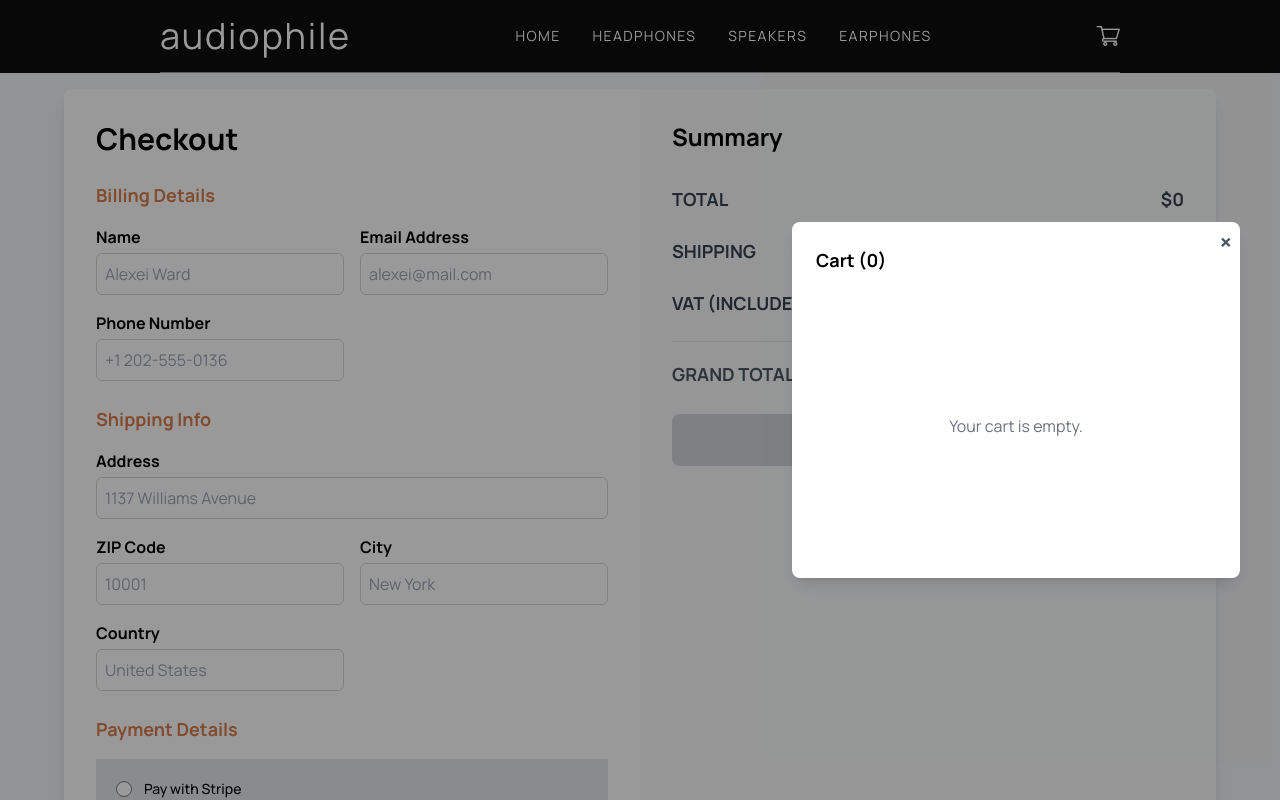
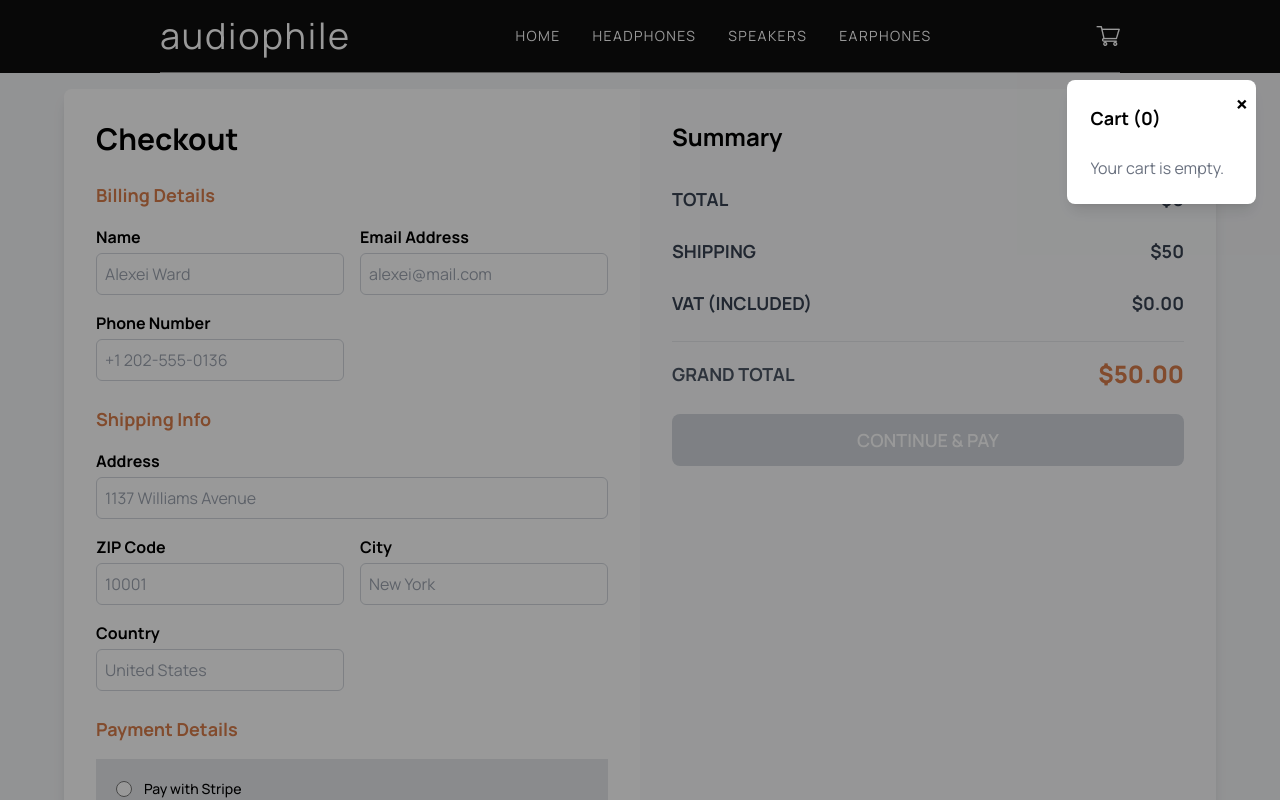
Before and after one commit to EjiroOsiephri/Audiophille-Ecommerce, a Next.js app: page /checkout in a window 1280 px wide. Both pictures are taken after a click on the element 1108 px from the left and 36 px from the top of the page. Shown: the top 800 px of the page. Built offline with nearby package versions, Linux system fonts and the light colour scheme.

Commit message:
feats/add fixed cart issue and also added animate prsense

```diff
--- a/src/components/CartComponent.tsx
+++ b/src/components/CartComponent.tsx
@@ -2,7 +2,7 @@
 
 import { useSelector, useDispatch } from "react-redux";
 import { useRouter } from "next/navigation";
-import { RootState } from "./store"; // Adjust the path to your store file
+import { RootState } from "./store";
 import {
   increaseQuantity,
   decreaseQuantity,
@@ -10,18 +10,17 @@ import {
 } from "./store/features/cartSlice";
 import Image from "next/image";
 import image from "../../public/image-removebg-preview(47).png";
+import { motion, AnimatePresence } from "framer-motion";
 
 export default function CartComponent({ onClose }: { onClose: () => void }) {
   const dispatch = useDispatch();
   const items = useSelector((state: RootState) => state.cart.items);
-
   const router = useRouter();
 
   const total = items.reduce(
     (sum, item) => sum + item.quantity * item.price,
     0
   );
-
   const isEmpty = items.length === 0;
 
   const handleNavigation = () => {
@@ -29,18 +28,30 @@ export default function CartComponent({ onClose }: { onClose: () => void }) {
   };
 
   return (
-    <div className="fixed inset-0 z-50 text-[#000000] flex items-center justify-center sm:justify-center md:justify-end  bg-black bg-opacity-40">
-      <div
-        className={`bg-white w-11/12 max-w-md rounded-lg p-6 shadow-lg relative transform transition-transform duration-300 md:mr-10 max-h-[99vh] overflow-y-auto`}
+    <AnimatePresence>
+      <motion.div
+        initial={{ opacity: 0 }}
+        animate={{ opacity: 1 }}
+        exit={{ opacity: 0 }}
+        className="fixed inset-0 z-50 flex justify-end bg-black bg-opacity-40"
+      >
+        <motion.div
+          initial={{ y: -20, opacity: 0 }}
+          animate={{ y: 0, opacity: 1 }}
+          exit={{ y: -20, opacity: 0 }}
+          transition={{ duration: 0.3 }}
+          className="bg-white w-100 max-h-[90vh] overflow-y-auto shadow-lg absolute top-20 right-6 rounded-lg p-6"
         >
           <button
             onClick={onClose}
-          className="absolute top-1 right-2 text-gray-600 hover:text-black text-2xl font-bold"
+            className="absolute top-2 right-2 text-black text-2xl font-bold"
           >
             &times;
           </button>
           <div className="flex justify-between items-center mb-6">
-          <h2 className="text-lg font-bold">Cart ({items.length})</h2>
+            <h2 className="text-lg font-bold text-black">
+              Cart ({items.length})
+            </h2>
             {items.length > 0 && (
               <button
                 onClick={() => dispatch(removeAllItems())}
@@ -50,16 +61,13 @@ export default function CartComponent({ onClose }: { onClose: () => void }) {
               </button>
             )}
           </div>
-        <ul
-          className={`space-y-6 ${
-            isEmpty
-              ? "flex justify-center items-center h-64"
-              : "overflow-y-auto max-h-[60vh] pr-2"
-          }`}
-        >
+          <ul className="space-y-6 overflow-y-auto max-h-[60vh] pr-2">
             {items.map((item, index) => (
-            <li
+              <motion.li
                 key={index}
+                initial={{ opacity: 0, scale: 0.9 }}
+                animate={{ opacity: 1, scale: 1 }}
+                exit={{ opacity: 0, scale: 0.9 }}
                 className="flex items-center justify-between border-b pb-4"
               >
                 <Image
@@ -70,27 +78,25 @@ export default function CartComponent({ onClose }: { onClose: () => void }) {
                   className="rounded-md"
                 />
                 <div className="flex-1 px-4">
-                <p className="font-medium text-gray-900 truncate">
-                  {item.name}
-                </p>
+                  <p className="font-medium text-black truncate">{item.name}</p>
                   <p className="text-sm text-gray-600">${item.price}</p>
                 </div>
                 <div className="flex items-center space-x-2">
                   <button
                     onClick={() => dispatch(decreaseQuantity(item.name))}
-                  className="px-2 py-1 border rounded-md text-sm font-semibold hover:bg-gray-200"
+                    className="px-2 py-1 border rounded-md text-sm font-semibold text-black hover:bg-gray-200"
                   >
                     -
                   </button>
                   <span className="text-sm font-medium">{item.quantity}</span>
                   <button
                     onClick={() => dispatch(increaseQuantity(item.name))}
-                  className="px-2 py-1 border rounded-md text-sm font-semibold hover:bg-gray-200"
+                    className="px-2 py-1 border rounded-md text-black text-sm font-semibold hover:bg-gray-200"
                   >
                     +
                   </button>
                 </div>
-            </li>
+              </motion.li>
             ))}
             {isEmpty && (
               <p className="text-center text-gray-500">Your cart is empty.</p>
@@ -99,8 +105,8 @@ export default function CartComponent({ onClose }: { onClose: () => void }) {
           {items.length > 0 && (
             <>
               <div className="mt-6 flex justify-between items-center">
-              <p className="text-lg font-bold">Total</p>
-              <p className="text-lg font-bold text-gray-900">${total}</p>
+                <p className="text-lg font-bold text-black">Total</p>
+                <p className="text-lg font-bold text-black">${total}</p>
               </div>
               <button
                 onClick={handleNavigation}
@@ -110,7 +116,8 @@ export default function CartComponent({ onClose }: { onClose: () => void }) {
               </button>
             </>
           )}
-      </div>
-    </div>
+        </motion.div>
+      </motion.div>
+    </AnimatePresence>
   );
 }
--- a/src/components/Earphones/FirstEarphonesComponent.tsx
+++ b/src/components/Earphones/FirstEarphonesComponent.tsx
@@ -22,7 +22,7 @@ const FirstEarphoneComponent = () => {
         name: "YX1 WIRELESS EARPHONES",
         quantity,
         price: 599,
-        image: "/image-removebg-preview(38) (2).png",
+        image: "/Group 5.png",
       })
     );
     toast.success("Item added to cart! Click on Cart to view.", {
--- a/src/components/Navbar.tsx
+++ b/src/components/Navbar.tsx
@@ -8,6 +8,7 @@ import { useSelector } from "react-redux";
 import { RootState } from "./store/index";
 import CartModal from "../components/CartComponent";
 import cartImage from "../../public/Combined Shape.png";
+import { motion, AnimatePresence } from "framer-motion";
 
 export default function Navbar() {
   const [isMenuOpen, setIsMenuOpen] = useState(false);
@@ -96,40 +97,34 @@ export default function Navbar() {
         <div className="hidden md:block mx-20 lg:mx-40 border-b border-[#979797]"></div>
 
         {/* Mobile Menu */}
-        <div
-          className={`absolute top-0 left-0 w-full h-screen bg-[#0E0E0E] flex flex-col items-center justify-center gap-8 text-lg font-medium transform ${
-            isMenuOpen ? "translate-x-0" : "-translate-x-full"
-          } transition-transform duration-300 md:hidden z-40`}
-        >
-          <Link href="/" onClick={toggleMenu} className={getLinkClass("/")}>
-            Home
-          </Link>
-          <Link
-            href="/headphones"
-            onClick={toggleMenu}
-            className={getLinkClass("/headphones")}
-          >
-            Headphones
-          </Link>
-          <Link
-            href="/speakers"
-            onClick={toggleMenu}
-            className={getLinkClass("/speakers")}
-          >
-            Speakers
-          </Link>
-          <Link
-            href="/earphones"
-            onClick={toggleMenu}
-            className={getLinkClass("/earphones")}
-          >
-            Earphones
-          </Link>
-        </div>
+        <AnimatePresence>
+          {isMenuOpen && (
+            <motion.div
+              initial={{ x: "-100%" }}
+              animate={{ x: 0 }}
+              exit={{ x: "-100%" }}
+              transition={{ duration: 0.3 }}
+              className="fixed inset-0 bg-[#0E0E0E] flex flex-col items-center justify-center gap-8 text-lg font-medium z-40"
+            >
+              {["/", "/headphones", "/speakers", "/earphones"].map((route) => (
+                <Link
+                  key={route}
+                  href={route}
+                  onClick={toggleMenu}
+                  className={getLinkClass(route)}
+                >
+                  {route.replace("/", "") || "Home"}
+                </Link>
+              ))}
+            </motion.div>
+          )}
+        </AnimatePresence>
       </nav>
 
       {/* Cart Modal */}
-      {isCartOpen && <CartModal onClose={toggleCart} />}
+      <AnimatePresence>
+        {isCartOpen && <CartModal onClose={toggleCart} />}
+      </AnimatePresence>
     </>
   );
 }
```
Lines whose indentation alone changed are shown as unchanged.
